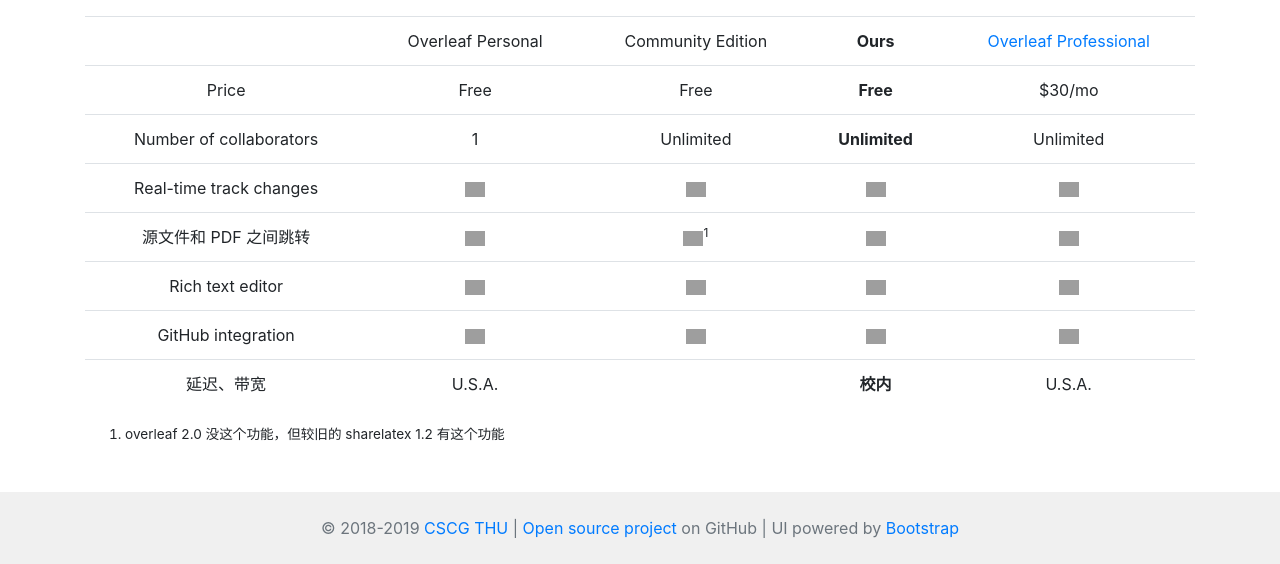
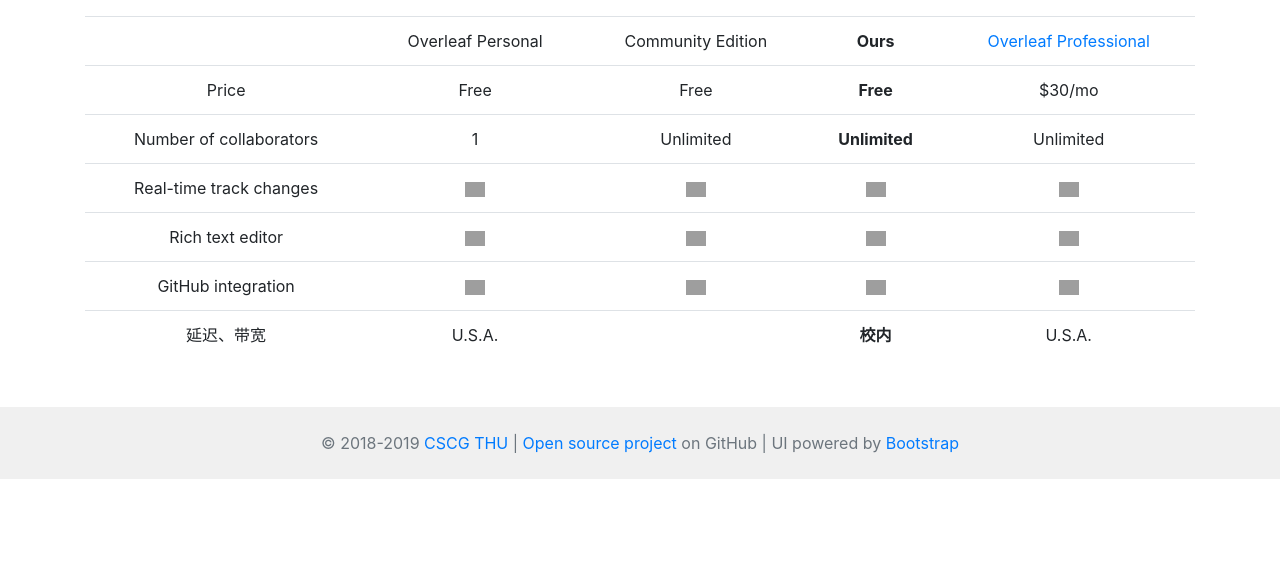
Before and after one commit to yuantailing/cgserver, a Django app: template cgserver/serverlist/templates/serverlist/latex.html in a window 1280 px wide. Shown: the part 587-1151 px from the top of the page. After the commit the page ends 1066 px from the top, so only its background shows below. Run offline with Django 3.2, Linux system fonts and the light colour scheme; the template is opened without the code that fills it, so the values that code supplies are empty; some libraries are stand-ins or nearby versions; grey boxes are pictures that could not be loaded.

Commit message:
change some text

```diff
--- a/cgserver/serverlist/templates/serverlist/latex.html
+++ b/cgserver/serverlist/templates/serverlist/latex.html
@@ -57,13 +57,6 @@
 			<td><img class="support-flag" src="{% static 'admin/img/icon-yes.svg'%}" alt="yes"></td>
 		</tr>
 		<tr>
-			<td>源文件和 PDF 之间跳转</td>
-			<td><img class="support-flag" src="{% static 'admin/img/icon-yes.svg'%}" alt="yes"></td>
-			<td><img class="support-flag" src="{% static 'admin/img/icon-no.svg'%}" alt="no"><sup>1</sup></td>
-			<td><img class="support-flag" src="{% static 'admin/img/icon-yes.svg'%}" alt="yes"></td>
-			<td><img class="support-flag" src="{% static 'admin/img/icon-yes.svg'%}" alt="yes"></td>
-		</tr>
-		<tr>
 			<td>Rich text editor</td>
 			<td><img class="support-flag" src="{% static 'admin/img/icon-yes.svg'%}" alt="yes"></td>
 			<td><img class="support-flag" src="{% static 'admin/img/icon-no.svg'%}" alt="no"></td>
@@ -86,7 +79,4 @@
 		</tr>
 	</tbody>
 </table>
-<ol style="font-size: 85%;">
-	<li>overleaf 2.0 没这个功能，但较旧的 sharelatex 1.2 有这个功能</li>
-</ol>
 {% endblock %}
--- a/cgserver/serverlist/views.py
+++ b/cgserver/serverlist/views.py
@@ -153,7 +153,10 @@ def index(request):
             tr.append('{:.0f} 天'.format((now - report['boot_time']) / 86400, 0))
             dt = now - client_report.created_at.timestamp()
             if dt >= 86400:
-                tr.append('+{:.0f} 天前'.format(dt / 86400))
+                tr.append([
+                    '{:.0f} 分钟前'.format(dt / 60),
+                    '({:.1f} 天前)'.format(dt / 86400),
+                ])
             else:
                 tr.append('{:.0f} 分钟前'.format(dt / 60))
         else:
```
